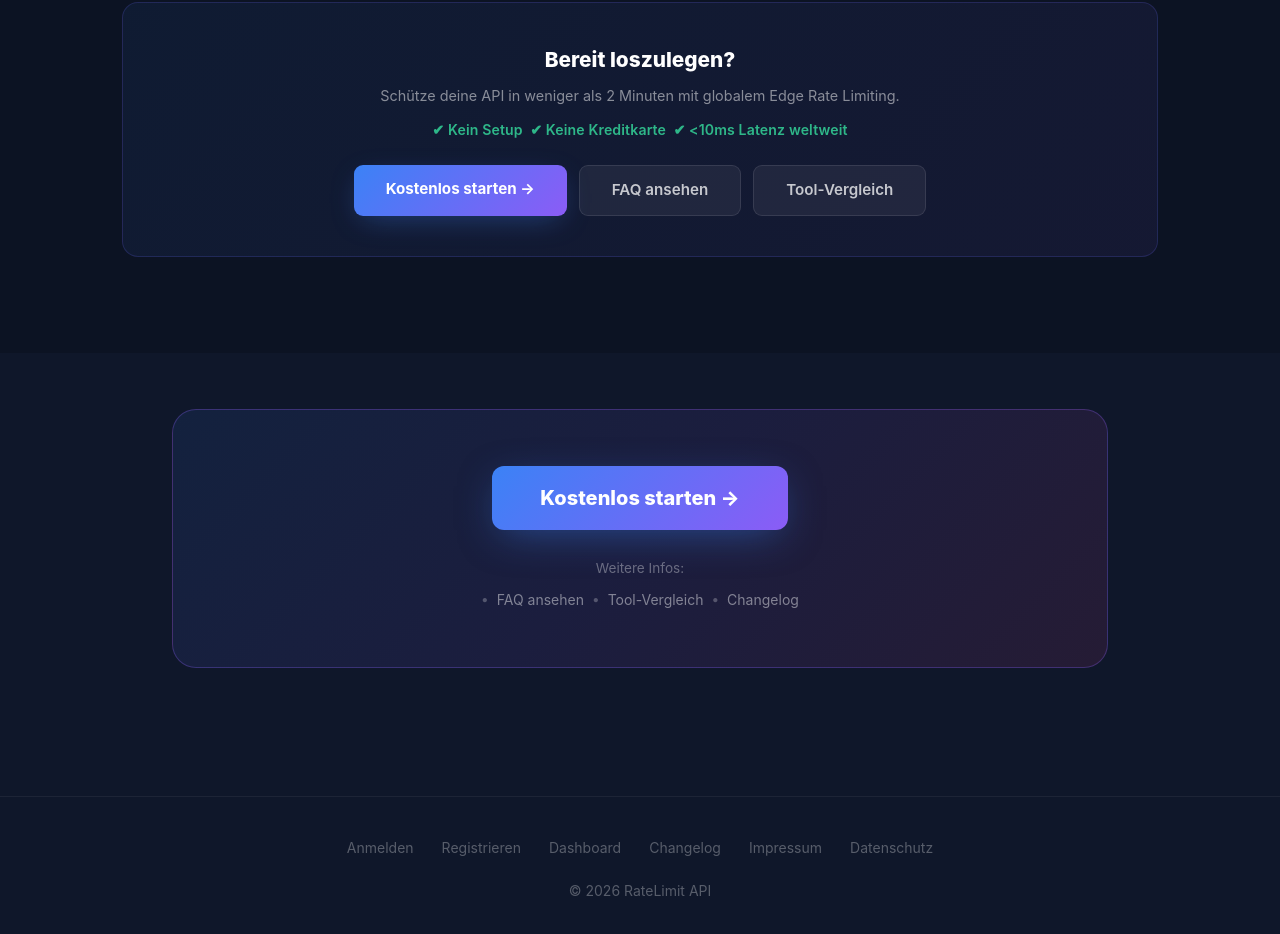
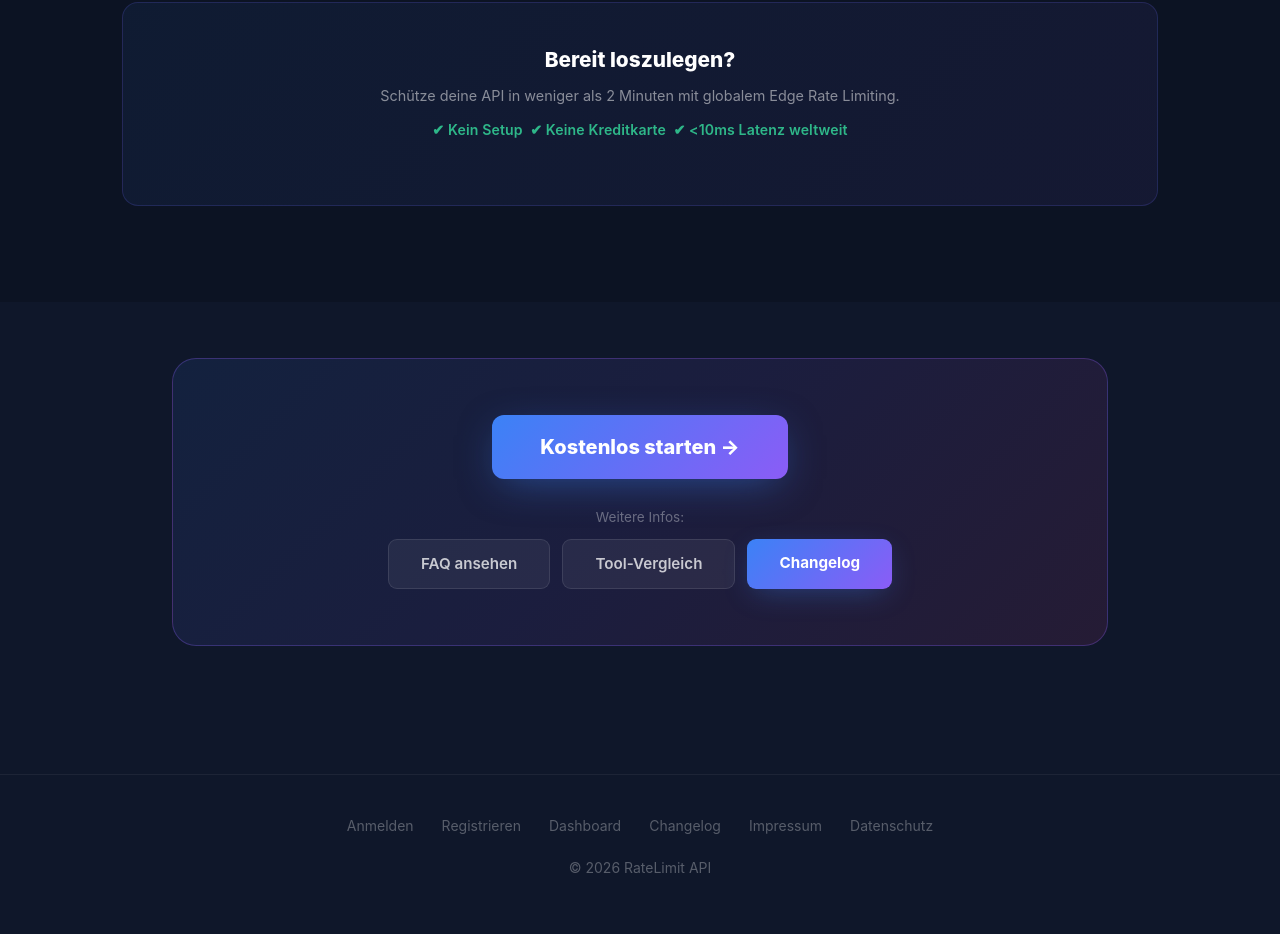
Before and after one commit to FrameSphere/ratelimit-api, a React (Vite) app in the folder frontend/: page / in a window 1280 px wide. Shown: the part 4474-5408 px from the top of the page. Built offline with nearby package versions, Linux system fonts and the light colour scheme; no server answers.

Commit message:
button fixes divs

```diff
--- a/frontend/src/components/HomePage.tsx
+++ b/frontend/src/components/HomePage.tsx
@@ -259,20 +259,17 @@
               Kostenlos starten →
             </a>
             <p style={{ fontSize: '0.85rem', color: 'rgba(255,255,255,0.35)', marginBottom: '0.6rem' }}>Weitere Infos:</p>
-            <div style={{ display: 'flex', gap: '0.5rem', justifyContent: 'center', flexWrap: 'wrap', alignItems: 'center' }}>
-              <span style={{ color: 'rgba(255,255,255,0.25)', fontSize: '0.85rem' }}>•</span>
-              <a href="/faq" style={{ fontSize: '0.875rem', color: 'rgba(255,255,255,0.45)', textDecoration: 'none' }}
-                 onMouseEnter={e => (e.currentTarget.style.color = 'rgba(255,255,255,0.75)')}
-                 onMouseLeave={e => (e.currentTarget.style.color = 'rgba(255,255,255,0.45)')}>FAQ ansehen</a>
-              <span style={{ color: 'rgba(255,255,255,0.25)', fontSize: '0.85rem' }}>•</span>
-              <a href="/vergleich" style={{ fontSize: '0.875rem', color: 'rgba(255,255,255,0.45)', textDecoration: 'none' }}
-                 onMouseEnter={e => (e.currentTarget.style.color = 'rgba(255,255,255,0.75)')}
-                 onMouseLeave={e => (e.currentTarget.style.color = 'rgba(255,255,255,0.45)')}>Tool-Vergleich</a>
-              <span style={{ color: 'rgba(255,255,255,0.25)', fontSize: '0.85rem' }}>•</span>
-              <a href="/changelog" style={{ fontSize: '0.875rem', color: 'rgba(255,255,255,0.45)', textDecoration: 'none' }}
-                 onMouseEnter={e => (e.currentTarget.style.color = 'rgba(255,255,255,0.75)')}
-                 onMouseLeave={e => (e.currentTarget.style.color = 'rgba(255,255,255,0.45)')}>Changelog</a>
-            </div>
+          <div style={{ display: 'flex', gap: '0.75rem', justifyContent: 'center', flexWrap: 'wrap' }}>
+            <a href="/faq" style={{ background: 'rgba(255,255,255,0.06)', color: 'rgba(255,255,255,0.75)', textDecoration: 'none', padding: '0.75rem 2rem', borderRadius: 9, fontWeight: 600, fontSize: '0.95rem', border: '1px solid rgba(255,255,255,0.1)' }}>
+              FAQ ansehen
+            </a>
+            <a href="/vergleich" style={{ background: 'rgba(255,255,255,0.06)', color: 'rgba(255,255,255,0.75)', textDecoration: 'none', padding: '0.75rem 2rem', borderRadius: 9, fontWeight: 600, fontSize: '0.95rem', border: '1px solid rgba(255,255,255,0.1)' }}>
+              Tool-Vergleich
+            </a>
+            <a href="/changelog" style={{ background: 'linear-gradient(135deg,#3b82f6,#8b5cf6)', color: 'white', textDecoration: 'none', padding: '0.75rem 2rem', borderRadius: 9, fontWeight: 700, fontSize: '0.95rem', boxShadow: '0 8px 30px -8px rgba(59,130,246,0.4)' }}>
+              Changelog
+            </a>
+          </div>
           </div>
         </div>
 
--- a/frontend/src/components/SeoSection.tsx
+++ b/frontend/src/components/SeoSection.tsx
@@ -206,17 +206,6 @@
           <p style={{ color: 'rgba(52,211,153,0.85)', marginBottom: '1.5rem', fontSize: '0.88rem', fontWeight: 600, letterSpacing: '0.01em' }}>
             ✔ Kein Setup &nbsp;✔ Keine Kreditkarte &nbsp;✔ &lt;10ms Latenz weltweit
           </p>
-          <div style={{ display: 'flex', gap: '0.75rem', justifyContent: 'center', flexWrap: 'wrap' }}>
-            <a href="/register" style={{ background: 'linear-gradient(135deg,#3b82f6,#8b5cf6)', color: 'white', textDecoration: 'none', padding: '0.75rem 2rem', borderRadius: 9, fontWeight: 700, fontSize: '0.95rem', boxShadow: '0 8px 30px -8px rgba(59,130,246,0.4)' }}>
-              Kostenlos starten →
-            </a>
-            <a href="/faq" style={{ background: 'rgba(255,255,255,0.06)', color: 'rgba(255,255,255,0.75)', textDecoration: 'none', padding: '0.75rem 2rem', borderRadius: 9, fontWeight: 600, fontSize: '0.95rem', border: '1px solid rgba(255,255,255,0.1)' }}>
-              FAQ ansehen
-            </a>
-            <a href="/vergleich" style={{ background: 'rgba(255,255,255,0.06)', color: 'rgba(255,255,255,0.75)', textDecoration: 'none', padding: '0.75rem 2rem', borderRadius: 9, fontWeight: 600, fontSize: '0.95rem', border: '1px solid rgba(255,255,255,0.1)' }}>
-              Tool-Vergleich
-            </a>
-          </div>
         </div>
 
       </div>
```
